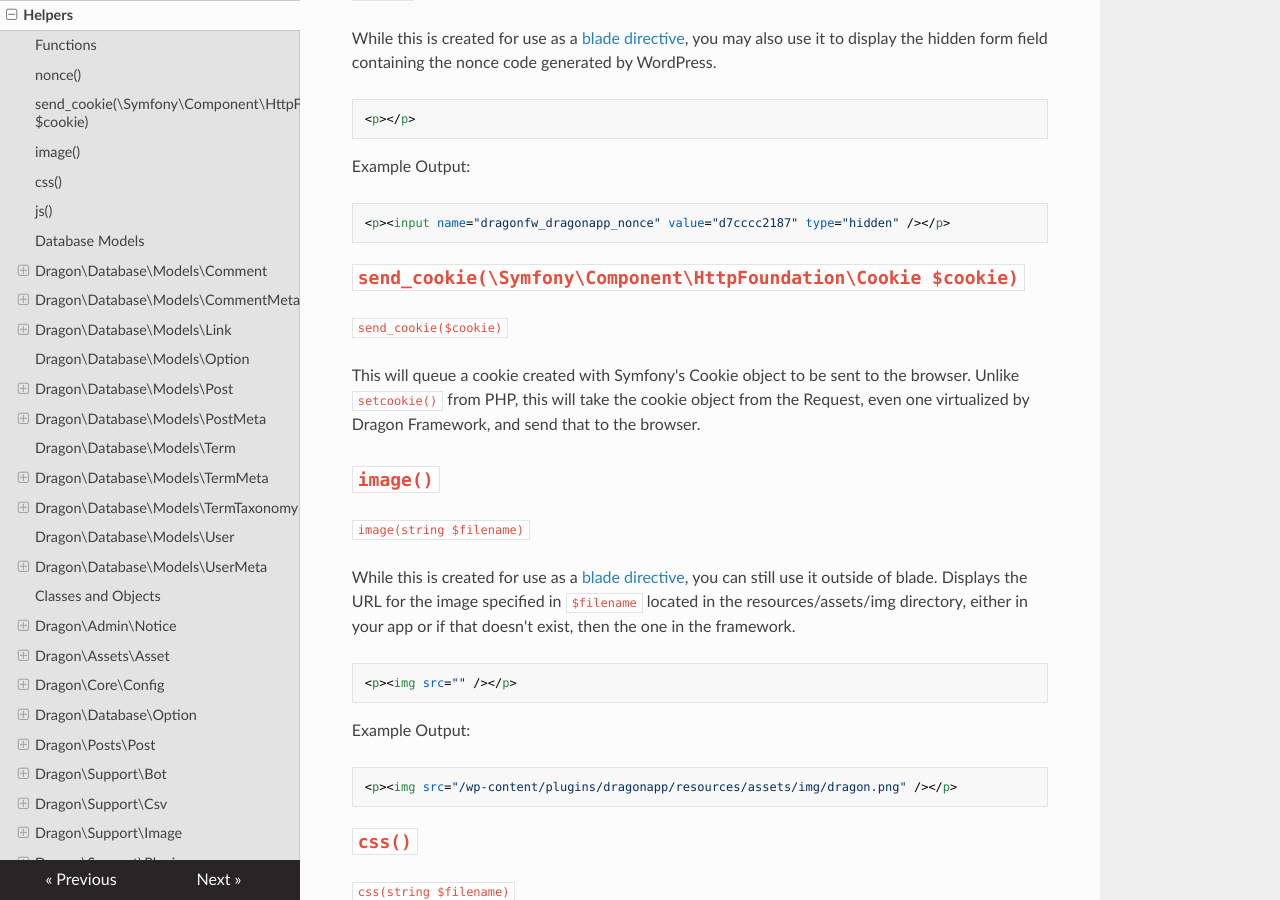
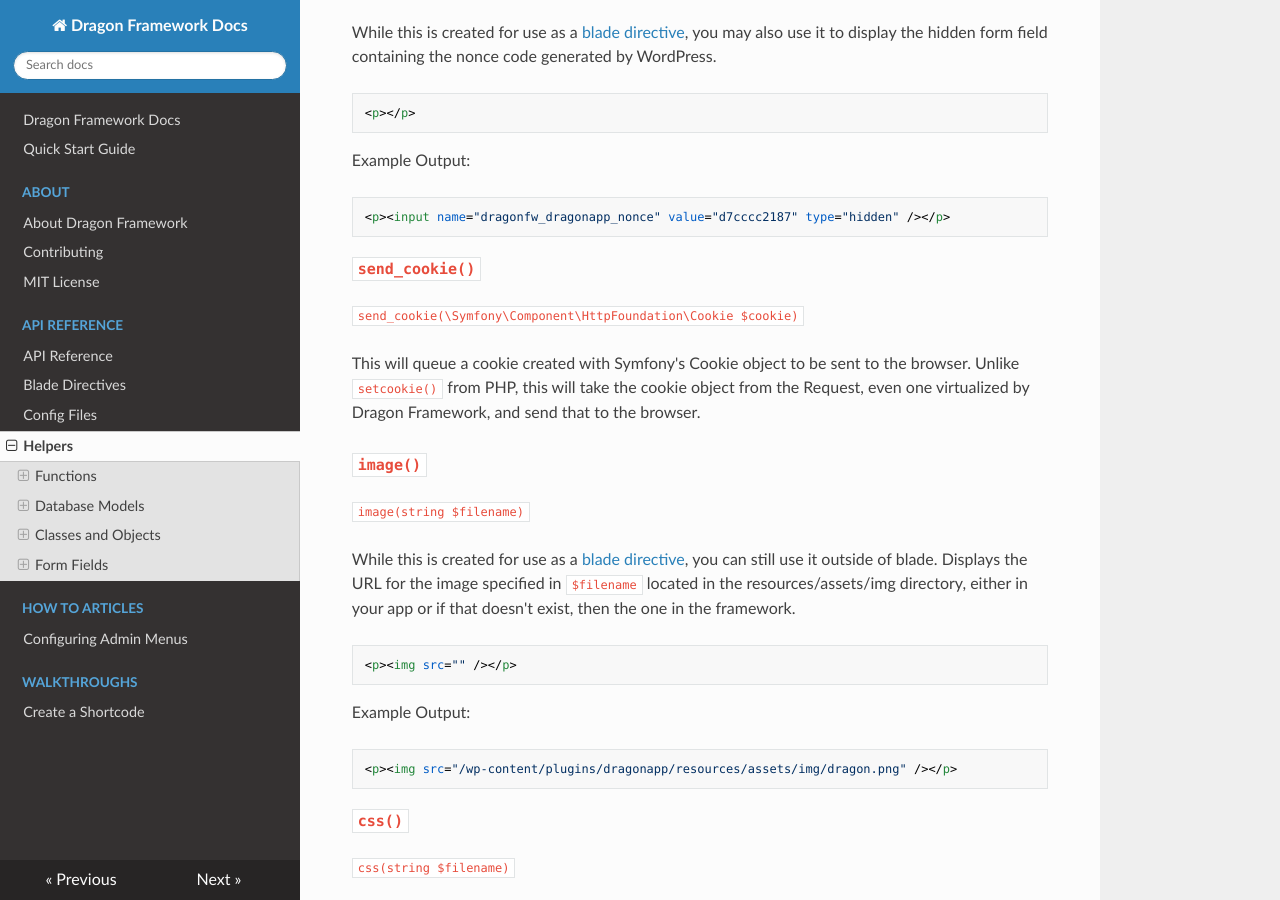
Before and after one commit to red-scale-dragon/docs, an MkDocs documentation site: the page built from docs/api-reference/helpers.md, in a window 1280 px wide and 900 px high, scrolled down 590 px. Built offline with MkDocs 1.6.1, drawn with Linux system fonts in a browser that asks for light colours; nearby versions of some CDN libraries.

````diff
--- a/docs/api-reference/helpers.md
+++ b/docs/api-reference/helpers.md
@@ -7,8 +7,7 @@ Helpers include a list of functions and full classes that help you simplify your
 
 ## Functions
 
-`nonce()`
-----------
+### `nonce()`
 
 `nonce()`
 
@@ -24,15 +23,13 @@ Example Output:
 <p><input name="dragonfw_dragonapp_nonce" value="d7cccc2187" type="hidden" /></p>
 ```
 
+### `send_cookie()`
+
 `send_cookie(\Symfony\Component\HttpFoundation\Cookie $cookie)`
-----------
-
-`send_cookie($cookie)`
 
 This will queue a cookie created with Symfony's Cookie object to be sent to the browser. Unlike `setcookie()` from PHP, this will take the cookie object from the Request, even one virtualized by Dragon Framework, and send that to the browser.
 
-`image()`
-----------
+### `image()`
 
 `image(string $filename)`
 
@@ -48,15 +45,14 @@ Example Output:
 <p><img src="/wp-content/plugins/dragonapp/resources/assets/img/dragon.png" /></p>
 ```
 
-`css()`
-----------
+### `css()`
 
 `css(string $filename)`
 
 Displays the URL for the CSS file specified in `$filename` located in the resources/assets/css directory, either in your app or if that doesn't exist, then the one in the framework.
 
-`js()`
-----------
+### `js()`
+
 
 `js(string $filename)`
 
@@ -66,124 +62,113 @@ Displays the URL for the JS file specified in `$filename` located in the resourc
 
 Dragon Framework comes with Eloquent ORM models for each of the default WordPress tables. These are their methods.
 
-`Dragon\Database\Models\Comment`
------------------------------------
+### `Dragon\Database\Models\Comment`
 
-### `parent()`
+#### `parent()`
 
 `public function parent() : HasOne`
 
 Access the parent comment (if any).
 
-### `user()`
+#### `user()`
 
 `public function user() : HasOne`
 
 Access the user that wrote the comment.
 
-### `post()`
+#### `post()`
 
 `public function post() : HasOne`
 
 Access the post on which the comment was left.
 
-`Dragon\Database\Models\CommentMeta`
------------------------------------
+### `Dragon\Database\Models\CommentMeta`
 
-### `comment()`
+#### `comment()`
 
 `public function comment() : HasOne`
 
 Access the parent comment for which this meta data belongs.
 
-`Dragon\Database\Models\Link`
------------------------------------
+### `Dragon\Database\Models\Link`
 
-### `owner()`
+#### `owner()`
 
 `public function owner() : HasOne`
 
 Access the link owner/user.
 
-`Dragon\Database\Models\Option`
------------------------------------
+### `Dragon\Database\Models\Option`
 
 No extra methods.
 
-`Dragon\Database\Models\Post`
------------------------------------
+### `Dragon\Database\Models\Post`
 
-### `author()`
+#### `author()`
 
 `public function author() : HasOne`
 
 Access the post author.
 
-### `parent()`
+#### `parent()`
 
 `public function parent() : HasOne`
 
 Access the parent post.
 
-### `taxonomies()`
+#### `taxonomies()`
 
 `public function taxonomies() : BelongsToMany`
 
 Access the list of taxonomies assigned to this post. (Done through the `Dragon\Database\Models\TermRelationship` Pivot table.)
 
-`Dragon\Database\Models\PostMeta`
------------------------------------
+### `Dragon\Database\Models\PostMeta`
 
-### `post()`
+#### `post()`
 
 `public function post() : HasOne`
 
 Access the post to which this meta data belongs.
 
-`Dragon\Database\Models\Term`
------------------------------------
+### `Dragon\Database\Models\Term`
 
 No extra methods.
 
-`Dragon\Database\Models\TermMeta`
------------------------------------
+### `Dragon\Database\Models\TermMeta`
 
-### `post()`
+#### `post()`
 
 `public function term() : HasOne`
 
 Access the term on which this meta data belongs.
 
-`Dragon\Database\Models\TermTaxonomy`
------------------------------------
+### `Dragon\Database\Models\TermTaxonomy`
 
-### `term()`
+#### `term()`
 
 `public function term() : HasOne`
 
 Access the term for the taxonomy.
 
-### `parent()`
+#### `parent()`
 
 `public function parent() : HasOne`
 
 Access the parent taxonomy.
 
-### `posts()`
+#### `posts()`
 
 `public function posts() : BelongsToMany`
 
 Access the posts associated with this taxonomy. (Done through the `Dragon\Database\Models\TermRelationship` Pivot table.)
 
-`Dragon\Database\Models\User`
------------------------------------
+### `Dragon\Database\Models\User`
 
 No extra methods.
 
-`Dragon\Database\Models\UserMeta`
------------------------------------
+### `Dragon\Database\Models\UserMeta`
 
-### `user()`
+#### `user()`
 
 `public function user() : HasOne`
 
@@ -191,58 +176,55 @@ Access the user to whom this meta data belongs.
 
 ## Classes and Objects
 
-`Dragon\Admin\Notice`
------------------------------------
+### `Dragon\Admin\Notice`
 
-### `error()`
+#### `error()`
 
 `public static function error(string $message)`
 
 This will queue an error (red) admin notice using the WordPress function `wp_admin_notice`.
 
-### `success()`
+#### `success()`
 
 `public static function success(string $message)`
 
 This will queue a success (green) admin notice using the WordPress function `wp_admin_notice`.
 
-### `makeNotice()`
+#### `makeNotice()`
 
 `public static function makeNotice(string $type, string $message)`
 
 This will queue a notice of type `$type` which displays `$message` to the admin user.
 
-`Dragon\Assets\Asset`
------------------------------------
+### `Dragon\Assets\Asset`
 
-### `dir()`
+#### `dir()`
 
 `public static function dir(string $extra = "") : ?string`
 
 This will return the html-ready directory for an item in `resources/assets` when `$extra` contains a valid filename or path. If `$extra` is empty, then it will return the path to `resources/assets`. First the method will look for the file in your `app/resources/assets` directory, and if it doesn't exist, it will look for it in the Dragon Framework directory.
 
-`Dragon\Core\Config`
------------------------------------
+### `Dragon\Core\Config`
 
-### `getBaseDir()`
+#### `getBaseDir()`
 
 `public static function getBaseDir() : string`
 
 Get the full path to your plugin directory. (Ex. `/var/www/wordpress/wp-contents/plugins/dragonapp` and no trailing `/`)
 
-### `getPluginDirName()`
+#### `getPluginDirName()`
 
 `public static function getPluginDirName() : string`
 
 Get the name of the directory in which your plugin resides. (Ex. `dragonapp`)
 
-### `getLoaderFilename()`
+#### `getLoaderFilename()`
 
 `public static function getLoaderFilename() : string`
 
 Get the name of the file that loaded the dragon framework. (Ex. `/var/www/wordpress/wp-contents/plugins/dragonapp/loader.php`)
 
-### `prefix()`
+#### `prefix()`
 
 `public static function prefix() : string`
 
@@ -251,60 +233,57 @@ Get the prefix used for namespacing.
 !!! note
     `prefix()` does not accept a parameter. If you need to namespace a key manually, use `\Dragon\Support\Util::namespaced()`.
 
-### `get()`
+#### `get()`
 
 `public static function get(string $key, $default = null)`
 
 While `config($path)` is the preferred way to load config files, sometimes you might need to load a file when the application hasn't finished loading. This method will load your config file for you from `app/config`.
 
-`Dragon\Database\Option`
------------------------------------
+### `Dragon\Database\Option`
 
 A wrapper class to handle namespaced `get_option` `update_option` and `delete_option`.
 
-### `get()`
+#### `get()`
 
 `public static function get(string $key, $default = null)`
 
 Get the namespaced `$key` value through `get_option` or return the default.
 
-### `set()`
+#### `set()`
 
 `public static function set(string $key, $value)`
 
 Set the `$value` to the namespaced `$key` using `update_option`.
 
-### `delete()`
+#### `delete()`
 
 `public static function delete(string $key)`
 
 Delete the option using the namespaced `$key` through `delete_option`.
 
-`Dragon\Posts\Post`
------------------------------------
+### `Dragon\Posts\Post`
 
-### `getContent()`
+#### `getContent()`
 
 `public static function getContent($postId) : string`
 
 Gets the post content. This is a wrapper for `get_post()->post_content` and so it will accept the following for `$postId`: `int`, `WP_Post`, `null`.
 
-### `setPostMeta()`
+#### `setPostMeta()`
 
 `public static function setPostMeta(int $postId, string $key, $value)`
 
 Sets the post meta. This is a wrapper for `update_post_meta()`.
 
-### `getPostMeta()`
+#### `getPostMeta()`
 
 `public static function getPostMeta(int $postId, string $key, $default = null)`
 
 Gets the post meta, or returns a `$default`. Relies on `get_post_meta()`.
 
-`Dragon\Support\Bot`
------------------------------------
+### `Dragon\Support\Bot`
 
-### `isBot()`
+#### `isBot()`
 
 `public static function isBot($userAgent = null)`
 
@@ -313,261 +292,255 @@ Extremely basic bot detection method that simply checks `$userAgent` against a l
 !!! danger
     This is extremely basic and will most likely fail for security. Do not use this as your only source of bot protection. It's meant as a rudimentary way to check for bots so you can show different content, for instance. (Ex. Show text that's highly optimized for bots, but that humans won't want to look at visually.)
 
-`Dragon\Support\Csv`
------------------------------------
+### `Dragon\Support\Csv`
 
 Rudimentary tooling for working with CSV files.
 
-### `__construct()`
+#### `__construct()`
 
 `public function __construct(?string $filename = null)`
 
 If you pass a CSV filename to the constructor, it'll parse the file for you and set the `public $headers = [];` and `public $rows = [];` properties for you. You can always set them later if you prefer, so that you can call `download()`.
 
-### `isCsv()`
+#### `isCsv()`
 
 `public function isCsv() : bool`
 
 Checks the mime type of the filename passed to the contructor if you chose to pass it. If it's one of the known CSV mime types, then it'll return `true`, otherwise `false`.
 
-### `download()`
+#### `download()`
 
 `public function download(string $filename)`
 
 Push the CSV file to the browser using the filename `$filename` as the default filename the filename save box will use as the filename. (Ahem... I need coffee... :) )
 
-`Dragon\Support\Image`
------------------------------------
+### `Dragon\Support\Image`
 
-### `getMediaImageUrlById()`
+#### `getMediaImageUrlById()`
 
 `public static function getMediaImageUrlById(int $id, $size = "thumbnail") : ?string`
 
 Returns the URL to the media gallary image for the specified attachment `$id`, and WordPress-defined `$size`.
 
-### `getPathForMediaImageById()`
+#### `getPathForMediaImageById()`
 
 `public static function getPathForMediaImageById(int $id) : ?string`
 
 Returns the HTML-ready image path for the attachment with ID `$id`. (Wrapper for `wp_get_original_image_path()`)
 
-`Dragon\Support\Plugin`
------------------------------------
+### `Dragon\Support\Plugin`
 
-### `getData()`
+#### `getData()`
 
 `public static function getData() : ?string`
 
 Returns the metadata specified in the plugin's loader file. (That's the stuff written in the multiline comment / docblock.) It's just raw text without the comment stars and whatnot. However, if it's malformed, the method will return `null`.
 
-`Dragon\Support\Url`
------------------------------------
+### `Dragon\Support\Url`
 
-### `isRestRequest()`
+#### `isRestRequest()`
 
 `public static function isRestRequest() : bool`
 
 Returns the value of `REST_REQUEST` or `false` if it's not defined.
 
-### `isUrl()`
+#### `isUrl()`
 
 `public static function isUrl(string $text, string $protocolStartsWith = 'http') : bool`
 
 Checks if the contents of `$text` is a URL by seeing if it starts with `$protocolStartsWith`.
 
-### `getBySlug()`
+#### `getBySlug()`
 
 `public static function getBySlug(string $page, array $additionalQuery = []) : string`
 
 Get the URL of a WordPress page identified by the `$page` slug. You can add extra query parameters with `$additionalQuery` by setting it to a key-value pair of query parameters.
 
-### `getProductBySlug()`
+#### `getProductBySlug()`
 
 `public static function getProductBySlug(string $page) : ?string`
 
 Get the URL of a WooCommerce product identified by the `$page` slug.
 
-### `getAdminMenuLink()`
+#### `getAdminMenuLink()`
 
 `public static function getAdminMenuLink($slug, array $additionalQuery = []) : string`
 
 Get the URL of a WP Admin page by passing the page `$slug`. You can add extra query parameters with `$additionalQuery` by setting it to a key-value pair of query parameters.
 
-### `getCurrentUrl()`
+#### `getCurrentUrl()`
 
 `public static function getCurrentUrl(array $appendedQuery = []) : string`
 
 Get the URL of the current page. You can add extra query parameters with `$additionalQuery` by setting it to a key-value pair of query parameters.
 
-`Dragon\Support\User`
------------------------------------
+### `Dragon\Support\User`
 
-### `isLoggedIn()`
+#### `isLoggedIn()`
 
 `public static function isLoggedIn() : bool`
 
 Returns `true` for logged in, or `false` for not logged in.
 
-### `get()`
+#### `get()`
 
 `public static function get(?int $userId = null)`
 
 Returns the `WP_User` object for the user specified by `$userId` or if no `$userId` is passed, then it'll be a `WP_User` object for the current user.
 
-### `logout()`
+#### `logout()`
 
 `public static function logout()`
 
 Logs the user out, and returns them to the `wp_login_url()`.
 
-### `getUserId()`
+#### `getUserId()`
 
 `public static function getUserId() : int`
 
 Gets the user ID for the current user. It relies on the `WP_User` object from `User::get()` behind the scenes.
 
-### `getUserEmail()`
+#### `getUserEmail()`
 
 `public static function getUserEmail(?int $userId = null) : string`
 
 Gets the email for the user specified by `$userId` or the current user if not passed. It relies on the `WP_User` object from `User::get()` behind the scenes.
 
-### `getUsername()`
+#### `getUsername()`
 
 `public static function getUsername(?int $userId = null) : string`
 
 Gets the username for the user specified by `$userId` or the current user if not passed. It relies on the `WP_User` object from `User::get()` behind the scenes.
 
-### `isAdmin()`
+#### `isAdmin()`
 
 `public static function isAdmin(?int $userId = null) : bool`
 
 Checks if the user specified by `$userId` (or the current user if not passed) has the `administrator` role. It relies on the `WP_User` object from `User::get()` behind the scenes.
 
-### `can()`
+#### `can()`
 
 `public static function can(string $capability, ?int $userId = null) : bool`
 
 Checks if the user specified by `$userId` (or the current user if not passed) has the given `$capability` assigned to them. It relies on the `WP_User` object from `User::get()` behind the scenes.
 
-### `getRole()`
+#### `getRole()`
 
 `public static function getRole(?int $userId = null) : ?string`
 
 Gets the first role assigned to the user specified by `$userId` or the current user if not passed. It relies on the `WP_User` object from `User::get()` behind the scenes.
 
-### `hasRole()`
+#### `hasRole()`
 
 `public static function hasRole(string $role, ?int $userId = null) : bool`
 
 Checks if the user specified by `$userId` (or the current user if not passed) has the given `$role` assigned to them. It relies on the `WP_User` object from `User::get()` behind the scenes.
 
-### `setRole()`
+#### `setRole()`
 
 `public static function setRole(int $userId, string $role)`
 
 Assigns the specified `$role` to the user specified by `$userId`. It relies on the `WP_User` object from `User::get()` behind the scenes.
 
-### `getRoles()`
+#### `getRoles()`
 
 `public static function getRoles(?int $userId = null) : array`
 
 Gets the array of roles assigned to the user specified by `$userId` or the current user if not passed. It relies on the `WP_User` object from `User::get()` behind the scenes.
 
-### `getCapabilities()`
+#### `getCapabilities()`
 
 `public static function getCapabilities(?int $userId = null) : array`
 
 Gets the array of capabilities assigned to the user specified by `$userId` or the current user if not passed. It relies on the `WP_User` object from `User::get()` behind the scenes.
 
-### `getMeta()`
+#### `getMeta()`
 
 `public static function getMeta(?string $key = null, $default = null, ?int $userId = null)`
 
 Gets user meta data for the user specified by `$userId` or the current user if not passed. It relies on the `WP_User` object from `User::get()` behind the scenes. If the meta data doesn't exist, it'll return `$default`.
 
-### `getAllMeta()`
+#### `getAllMeta()`
 
 `public static function getAllMeta(int $userId) : array`
 
 Gets the array of all meta data for the user specified by `$userId`. (Wrapper for `get_user_meta()`.)
 
-### `setMeta()`
+#### `setMeta()`
 
 `public static function setMeta(string $key, $value, ?int $userId = null)`
 
 Sets user meta data for the user specified by `$userId` or the current user if not passed.
 
-### `deleteMeta()`
+#### `deleteMeta()`
 
 `public static function deleteMeta(string $key, ?int $userId = null)`
 
 Deletes user meta data for the user specified by `$userId` or the current user if not passed.
 
-### `getUserIds()`
+#### `getUserIds()`
 
 `public static function getUserIds(array $args = []) : array`
 
 Returns a list of all user IDs in the system that match the `$args`, or all users in the system if not passed. (Relies on WP function `get_users()` to handle the `$args`.
 
-### `redirectIfNotLoggedIn()`
+#### `redirectIfNotLoggedIn()`
 
 `public static function redirectIfNotLoggedIn()`
 
 If the current user isn't logged in, then call `auth_redirect()`.
 
-### `getUserOption()`
+#### `getUserOption()`
 
 `public static function getUserOption(string $key, $default = null, ?int $userId = null)`
 
 This will get the value for the `$key` (namespaced behind the scenes) for the given `$userId` (or the current user if not passed). It will return `$default` if the value isn't found through `get_option()`.
 
-### `setUserOption()`
+#### `setUserOption()`
 
 `public static function setUserOption(string $key, $data, ?int $userId = null)`
 
 This will set the value for the `$key` (namespaced behind the scenes) for the given `$userId` (or the current user if not passed).
 
-### `loginAs()`
+#### `loginAs()`
 
 `public static function loginAs(int $userId)`
 
 This will permanantly log the current user in as another user (`$userId`) until the user running `loginAs()` logs out.
 
-### `register()`
+#### `register()`
 
 `public static function register(string $username, string $password, string $email) : int|WP_Error`
 
 Register a new user user through `wp_create_user()`. The `$password` is sent to this method unencrypted.
 
-`Dragon\Support\Util`
------------------------------------
+### `Dragon\Support\Util`
 
-### `namespaced()`
+#### `namespaced()`
 
 `public static function namespaced(string $key) : string`
 
 Returns the namespaced version of `$key`.
 
-### `unnamespaced()`
+#### `unnamespaced()`
 
 `public static function unnamespaced(string $key) : string`
 
 Pass the namespaced `$key` in, and it will return the original unnamespaced key.
 
-### `onlyDigits()`
+#### `onlyDigits()`
 
 `public static function onlyDigits(string $text) : string`
 
 Returns only the digits contained in `$text`, in the order in which the digits appear in `$text`, using the PHP function `ctype_digit()`.
 
-### `isEmail()`
+#### `isEmail()`
 
 `public static function isEmail(string $email) : bool`
 
 Checks if `$email` contains a valid email address according to WordPress' rules, and then with PHP's `filter_var($email, FILTER_VALIDATE_EMAIL)`.
 
-### `phoneFormat()`
+#### `phoneFormat()`
 
 `public static function phoneFormat(?string $phoneNumber, string $region = 'US', int $format = PhoneNumberFormat::E164) : ?string`
 
@@ -576,7 +549,7 @@ Uses Google's `libphonenumber` library to parse the phone number into the desire
 !!! warning
     This might throw a `\libphonenumber\NumberParseException`.
 
-### `nth()`
+#### `nth()`
 
 `public static function nth(float $number) : ?string`
 
@@ -585,7 +558,7 @@ Pass in a `$number` such as 1, and get back the ordinal value. (Ex. `first`)
 !!! note
     This accepts a `float` due to a [bug in the ICU code](https://github.com/php/php-src/issues/17006) that PHP relies on.
 
-### `moneyFormat()`
+#### `moneyFormat()`
 
 `public static function moneyFormat(?float $number, string $currency = "USD") : ?string`
 
@@ -593,101 +566,99 @@ Pass in a `$number` and optionally a three-character (ISO 4217) `$currency` code
 
 ## Form Fields
 
-`abstract class Dragon\Http\Form\Field`
------------------------------------
+### `abstract class Dragon\Http\Form\Field`
 
 All form fields in Dragon Framework rely on this abstract class. You're welcome to extend it as well. All setter methods return the field so you can keep chaining them together as needed.
 
-### `make()`
+#### `make()`
 
 `public static function make(string $name) : static`
 
 Creates a new instance of the field and sets the HTML `name` to `$name`, then returns the instance for chaining.
 
-### `attributes()`
+#### `attributes()`
 
 `public function attributes(array $attributes) : static`
 
 Sets the array of HTML attributes as a key-pair as meta data. (Ex. `['id' => 'my-field']`)
 
-### `label()`
+#### `label()`
 
 `public function label(string $label) : static`
 
 Sets the label text meta data associated with the field.
 
-### `value()`
+#### `value()`
 
 `public function value(?string $value) : static`
 
 Sets the HTML `value` attribute meta data to `$value`.
 
-### `required()`
+#### `required()`
 
 `public function required(bool $isRequired = true) : static`
 
 Sets the field meta data to mark the field as required or optional.
 
-### `required()`
+#### `required()`
 
 `public function required(bool $isRequired = true) : static`
 
 Sets the field meta data to mark the field as required or optional.
 
-### `encrypted()`
+#### `encrypted()`
 
 `public function encrypted(bool $isEncrypted = true) : static`
 
 Sets the field meta data to mark the field as encrypted or plain text.
 
-### `getName()`
+#### `getName()`
 
 `public function getName() : string`
 
 Gets the name set while using `make()`.
 
-### `getValue()`
+#### `getValue()`
 
 `public function getValue() : ?string`
 
 Gets the value set by `value()`. If the field is marked `encrypted()` then it will try and decrypt it using `app('encrypter')->decrypt()`.
 
-### `getLabel()`
+#### `getLabel()`
 
 `public function getLabel() : ?string`
 
 Gets the label meta data associated with the field.
 
-### `getAttributes()`
+#### `getAttributes()`
 
 `public function getAttributes() : array`
 
 Gets the HTML attributes array meta data associated with the field.
 
-### `isRequired()`
+#### `isRequired()`
 
 `public function isRequired() : bool`
 
 Gets the boolean value set through `required()`.
 
-### `isEncrypted()`
+#### `isEncrypted()`
 
 `public function isEncrypted() : bool`
 
 Gets the boolean value set through `encrypted()`.
 
-### `render()`
+#### `render()`
 
 `public function render() : string`
 
 This is an `abstract` method that must be implemented by each subclass. When called, it will turn the object into the respective HTML code for the object.
 
-`Dragon\Http\Form\Select`
------------------------------------
+### `Dragon\Http\Form\Select`
 
 The `Select` class extends `Dragon\Http\Form\Field`, and [all of its methods](#abstract-class-dragonhttpformfield) are available for use.
 
-### `options()`
+#### `options()`
 
 `public function options(array $options) : static`
 
@@ -696,23 +667,21 @@ Sets the list of `option` items for the select box. The `$options` array is a ke
 !!! note
     To set the selected option, use `value()`.
 
-`Dragon\Http\Form\Textarea`
------------------------------------
+### `Dragon\Http\Form\Textarea`
 
 The `Textarea` class extends `Dragon\Http\Form\Field`, and [all of its methods](#abstract-class-dragonhttpformfield) are available for use.
 
-`Dragon\Http\Form\Textbox`
------------------------------------
+### `Dragon\Http\Form\Textbox`
 
 The `Textbox` class extends `Dragon\Http\Form\Field`, and [all of its methods](#abstract-class-dragonhttpformfield) are available for use.
 
-### `type()`
+#### `type()`
 
 `public function type(string $type) : static`
 
 Sets the type if input box. `$type` could be `hidden`, `number`, `text` (default), `date`, `email`, or whatever else you might find useful.
 
-### `getType()`
+#### `getType()`
 
 `public function getType() : string`
 
````
Also changed, not shown: docs/about/licence.md (+1 -1 lines), docs/about/index.md (renamed from docs/about/README.md).
